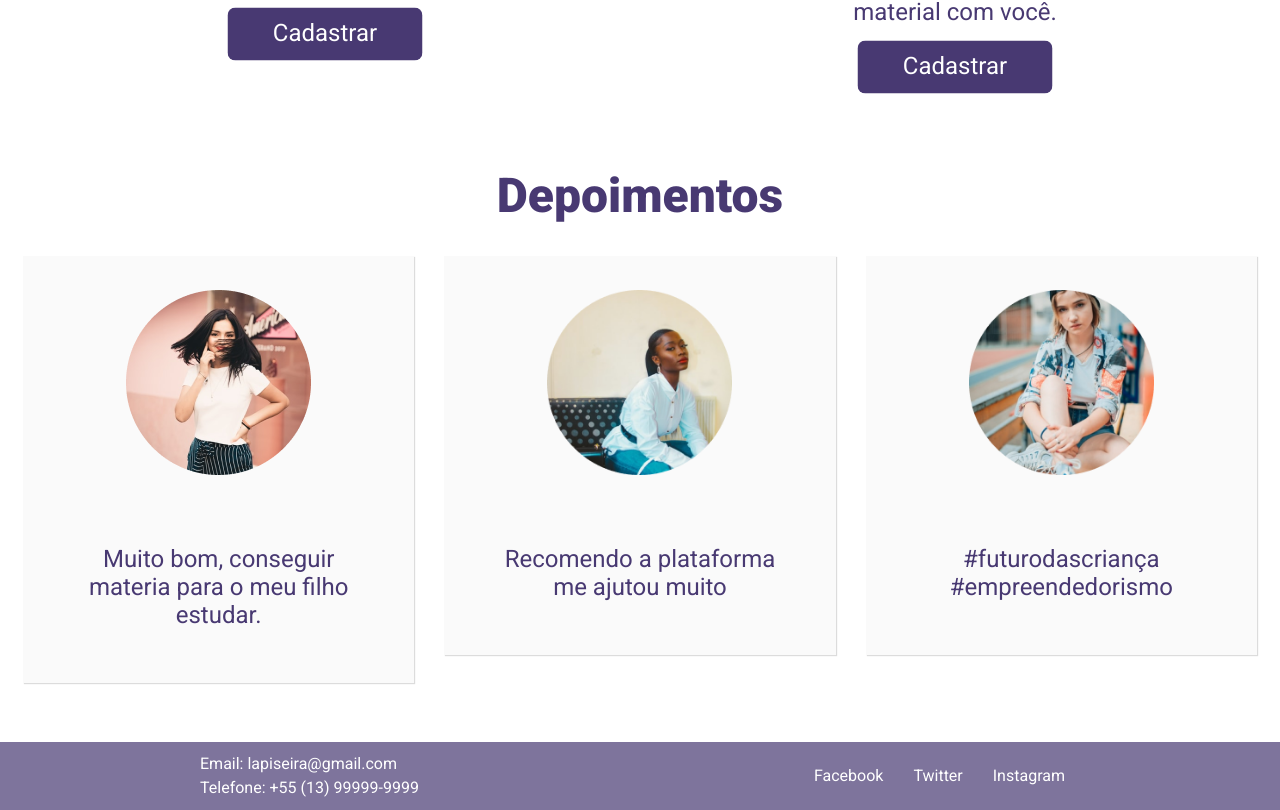
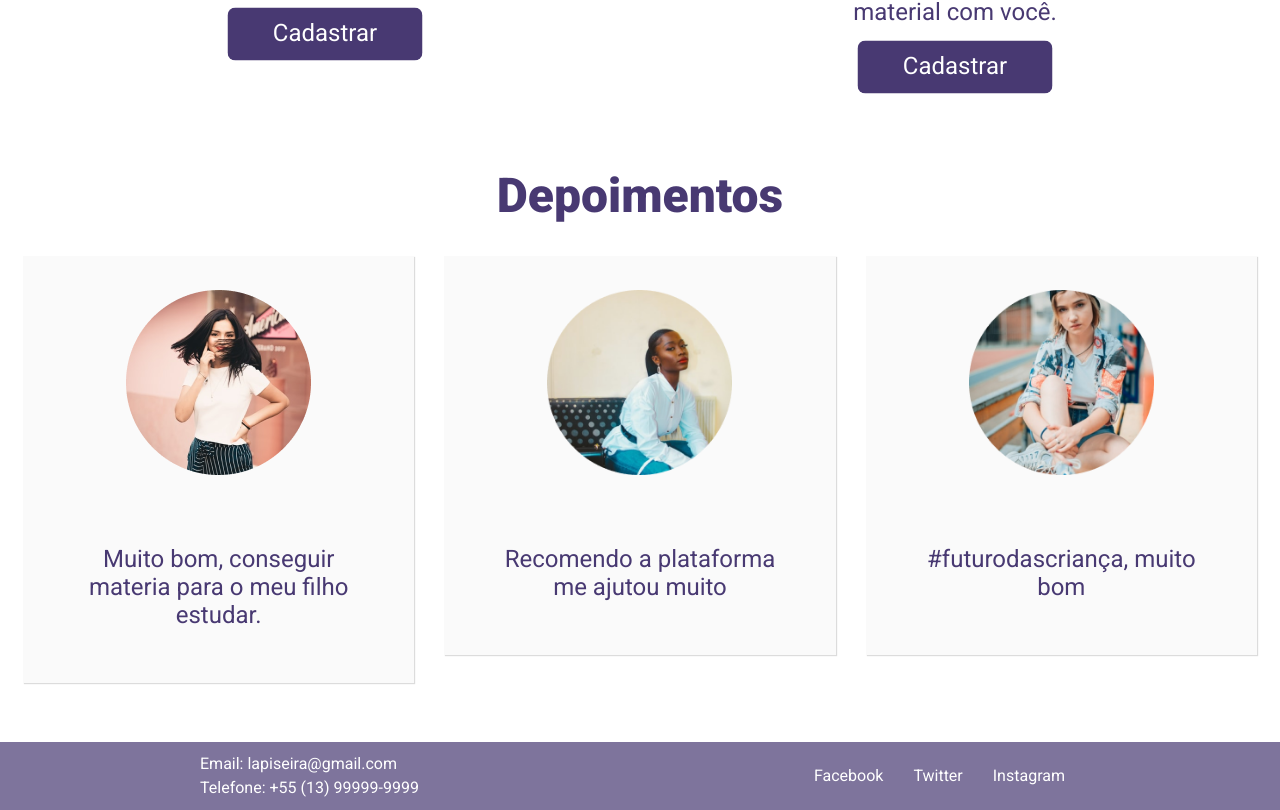
Before and after one commit to enzocsantos18/squad28, a React (Create React App) app in the folder frontend/: page / in a window 1280 px wide. Shown: the part 1362-2172 px from the top of the page. Built offline with nearby package versions, Linux system fonts and the light colour scheme.

Commit message:
Alteração
alterado comentario de depoimentos

```diff
--- a/frontend/src/pages/Oficial/index.js
+++ b/frontend/src/pages/Oficial/index.js
@@ -89,7 +89,7 @@ function Oficial() {
                     <Col>
                         <div className='fundo_card'>
                             <img src={Ellipse3} className='img_card'/>
-                            <p className='p_card'>#futurodascriança #empreendedorismo</p>
+                            <p className='p_card'>#futurodascriança, muito bom</p>
                         </div>
                     </Col>
 
```
